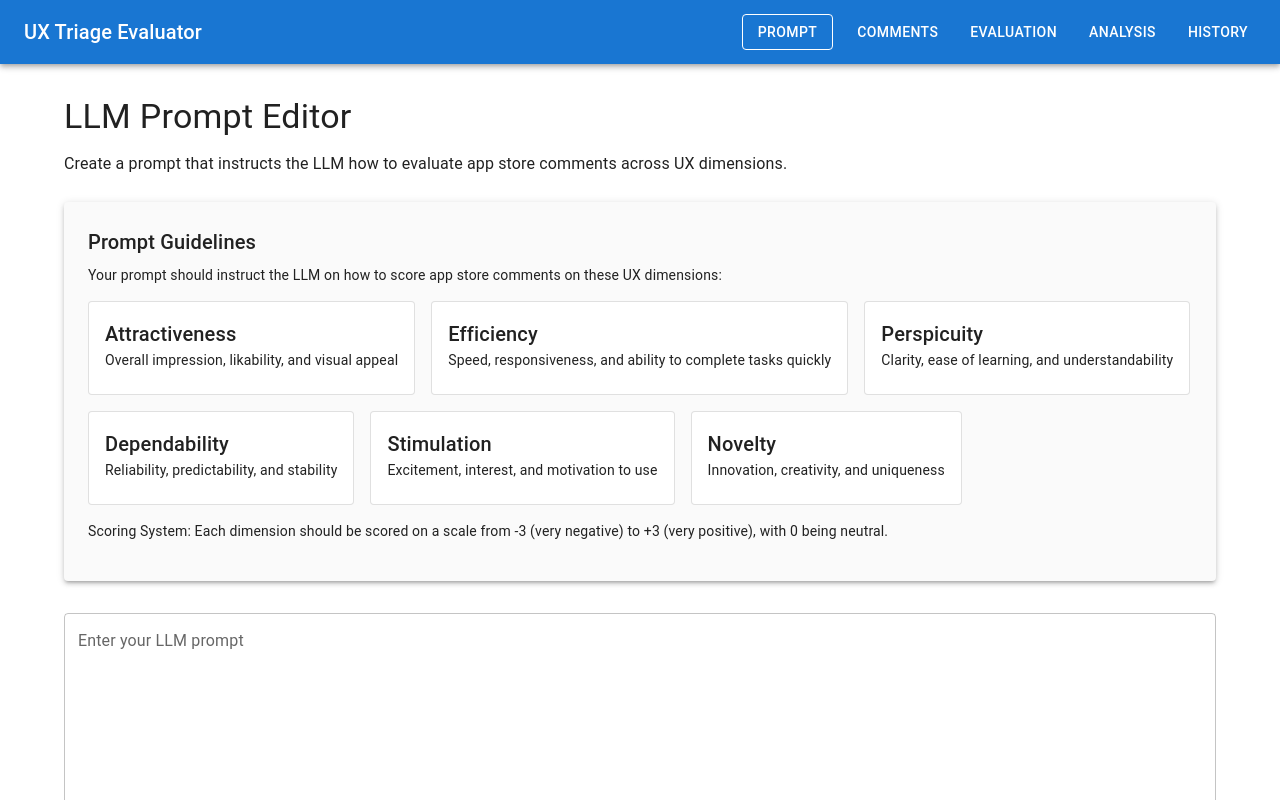
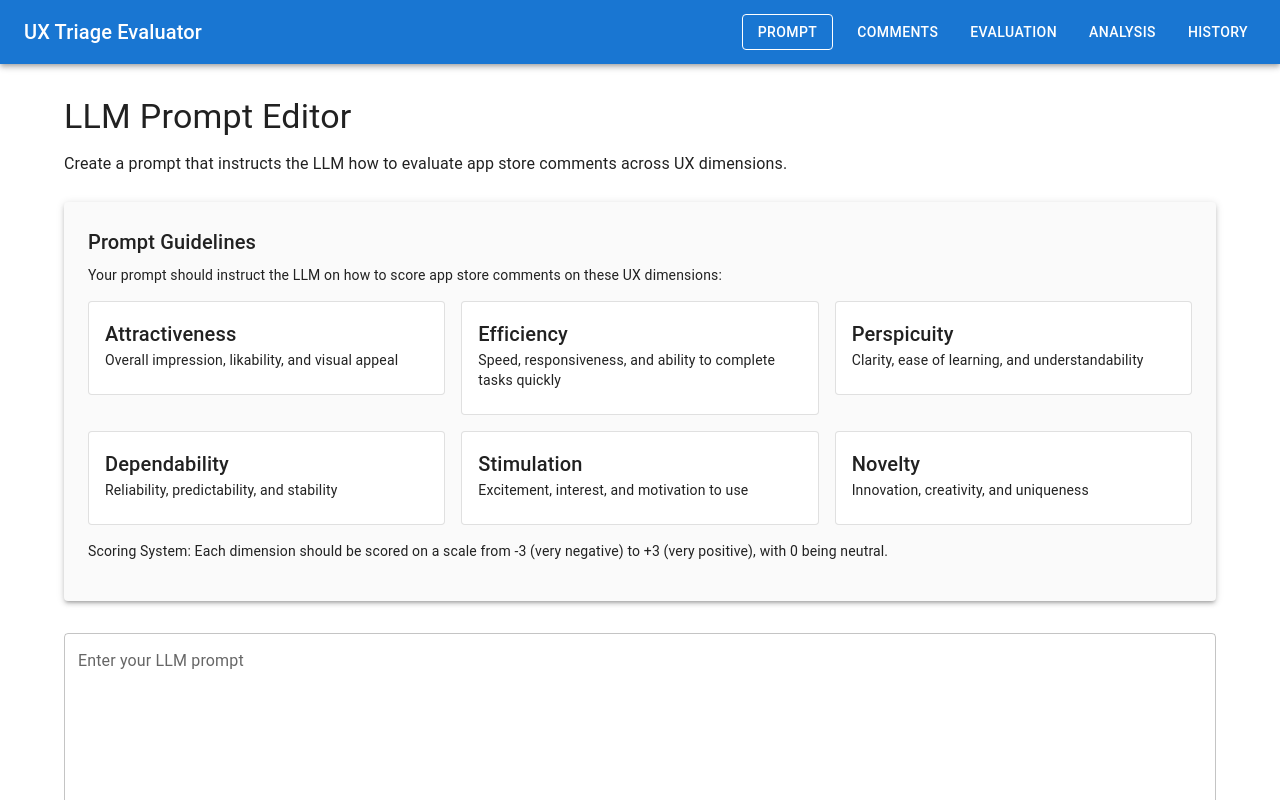
Before and after one commit to BananTop/ux-triage-evaluator, a React (Create React App) app in the folder ux-triage-evaluator/: page / in a window 1280 px wide. Shown: the top 800 px of the page. Built offline with nearby package versions, Linux system fonts and the light colour scheme.

Commit message:
Fix TypeScript errors in Grid components and Chart.js type definitions

```diff
--- a/ux-triage-evaluator/src/pages/AnalysisPage.tsx
+++ b/ux-triage-evaluator/src/pages/AnalysisPage.tsx
@@ -17,7 +17,7 @@ import {
   Divider,
   Alert
 } from '@mui/material';
-import { Chart as ChartJS, RadialLinearScale, PointElement, LineElement, Filler, Tooltip, Legend } from 'chart.js';
+import { Chart as ChartJS, RadialLinearScale, PointElement, LineElement, Filler, Tooltip, Legend, ScriptableContext, Scale, Tick } from 'chart.js';
 import { Radar } from 'react-chartjs-2';
 import Layout from '../components/Layout';
 import { useAppContext } from '../contexts/AppContext';
@@ -47,7 +47,7 @@ const AnalysisPage: React.FC = () => {
   const [dimensionAverages, setDimensionAverages] = useState<Record<string, number>>({});
 
   // Reference for the chart canvas (for export)
-  const chartRef = useRef<ChartJS>(null);
+  const chartRef = useRef<ChartJS<'radar', number[], unknown>>(null);
 
   useEffect(() => {
     if (state.evaluations.length === 0) {
@@ -154,7 +154,9 @@ const AnalysisPage: React.FC = () => {
         max: 100,
         ticks: {
           stepSize: 20,
-          callback: (value: number) => `${value}%`,
+          callback: function(this: Scale<any>, tickValue: number | string, index: number, ticks: Tick[]) {
+            return `${Number(tickValue)}%`;
+          },
         },
         pointLabels: {
           font: {
@@ -169,7 +171,9 @@ const AnalysisPage: React.FC = () => {
       },
       tooltip: {
         callbacks: {
-          label: (context: any) => `${context.dataset.label}: ${context.raw.toFixed(1)}%`,
+          label: function(context: any) {
+            return `${context.dataset.label}: ${context.raw.toFixed(1)}%`;
+          },
         },
       },
     },
@@ -230,9 +234,9 @@ const AnalysisPage: React.FC = () => {
         Analysis Results
       </Typography>
 
-      <Grid container spacing={4}>
+      <Box display="grid" gridTemplateColumns={{xs: '1fr', md: 'repeat(3, 1fr)'}} gap={4}>
         {/* Overall Alignment Score */}
-        <Grid item xs={12} md={4}>
+        <Box>
           <Paper elevation={3} sx={{ p: 3, height: '100%' }}>
             <Typography variant="h6" gutterBottom>
               Overall Alignment
@@ -279,10 +283,10 @@ const AnalysisPage: React.FC = () => {
                 : 'Poor alignment between LLM and human evaluations.'}
             </Typography>
           </Paper>
-        </Grid>
+        </Box>
 
         {/* Alignment Highlights */}
-        <Grid item xs={12} md={8}>
+        <Box sx={{ gridColumn: {md: 'span 2'} }}>
           <Paper elevation={3} sx={{ p: 3, height: '100%' }}>
             <Typography variant="h6" gutterBottom>
               Alignment Highlights
@@ -328,10 +332,10 @@ const AnalysisPage: React.FC = () => {
               </Typography>
             </Box>
           </Paper>
-        </Grid>
+        </Box>
 
         {/* Alignment Radar Chart */}
-        <Grid item xs={12} md={6}>
+        <Box>
           <Paper elevation={3} sx={{ p: 3 }}>
             <Typography variant="h6" gutterBottom>
               Dimension Alignment
@@ -340,10 +344,10 @@ const AnalysisPage: React.FC = () => {
               <Radar ref={chartRef} data={chartData} options={chartOptions} />
             </Box>
           </Paper>
-        </Grid>
+        </Box>
 
         {/* Dimension Alignment Table */}
-        <Grid item xs={12} md={6}>
+        <Box>
           <Paper elevation={3} sx={{ p: 3 }}>
             <Typography variant="h6" gutterBottom>
               Dimension Details
@@ -377,10 +381,10 @@ const AnalysisPage: React.FC = () => {
               </Table>
             </TableContainer>
           </Paper>
-        </Grid>
+        </Box>
 
         {/* Misaligned Comments */}
-        <Grid item xs={12}>
+        <Box sx={{ gridColumn: '1 / -1' }}>
           <Paper elevation={3} sx={{ p: 3 }}>
             <Typography variant="h6" gutterBottom>
               Most Misaligned Comments
@@ -390,9 +394,9 @@ const AnalysisPage: React.FC = () => {
               Reviewing these could help improve the prompt.
             </Typography>
 
-            <Grid container spacing={3}>
+            <Box display="grid" gap={3}>
               {misalignedComments.map((comment) => (
-                <Grid item xs={12} key={comment.review_id}>
+                <Box key={comment.review_id}>
                   <Card variant="outlined">
                     <CardContent>
                       <Box sx={{ display: 'flex', justifyContent: 'space-between', mb: 2 }}>
@@ -447,14 +451,14 @@ const AnalysisPage: React.FC = () => {
                       </TableContainer>
                     </CardContent>
                   </Card>
-                </Grid>
+                </Box>
               ))}
-            </Grid>
+            </Box>
           </Paper>
-        </Grid>
+        </Box>
 
         {/* Action Buttons */}
-        <Grid item xs={12}>
+        <Box sx={{ gridColumn: '1 / -1' }}>
           <Box sx={{ display: 'flex', justifyContent: 'space-between', mt: 2 }}>
             <Button variant="outlined" onClick={() => navigate('/evaluation')}>
               Back to Evaluation
@@ -477,8 +481,8 @@ const AnalysisPage: React.FC = () => {
               </Button>
             </Box>
           </Box>
-        </Grid>
-      </Grid>
+        </Box>
+      </Box>
     </Layout>
   );
 };
--- a/ux-triage-evaluator/src/pages/EvaluationPage.tsx
+++ b/ux-triage-evaluator/src/pages/EvaluationPage.tsx
@@ -285,9 +285,9 @@ const EvaluationPage: React.FC = () => {
         </Paper>
       </Box>
 
-      <Grid container spacing={3}>
+      <Box display="grid" gridTemplateColumns={{xs: '1fr', md: 'repeat(2, 1fr)'}} gap={3}>
         {/* Human Evaluation */}
-        <Grid item xs={12} md={6}>
+        <Box>
           <Paper elevation={3} sx={{ p: 3, height: '100%' }}>
             <Typography variant="h6" gutterBottom>
               Your Evaluation
@@ -326,10 +326,10 @@ const EvaluationPage: React.FC = () => {
               ))}
             </Stack>
           </Paper>
-        </Grid>
+        </Box>
 
         {/* LLM Evaluation */}
-        <Grid item xs={12} md={6}>
+        <Box>
           <Paper elevation={3} sx={{ p: 3, height: '100%' }}>
             <Typography variant="h6" gutterBottom>
               LLM Evaluation
@@ -365,8 +365,8 @@ const EvaluationPage: React.FC = () => {
               </Stack>
             )}
           </Paper>
-        </Grid>
-      </Grid>
+        </Box>
+      </Box>
 
       <Box sx={{ display: 'flex', justifyContent: 'space-between', mt: 4 }}>
         <Button variant="outlined" onClick={() => navigate('/comments')}>
--- a/ux-triage-evaluator/src/pages/HistoryPage.tsx
+++ b/ux-triage-evaluator/src/pages/HistoryPage.tsx
@@ -138,9 +138,9 @@ const HistoryPage: React.FC = () => {
       </Paper>
 
       {/* Prompt History Cards */}
-      <Grid container spacing={3}>
+      <Box display="grid" gap={3}>
         {state.promptHistory.map((entry, index) => (
-          <Grid item xs={12} key={entry.id}>
+          <Box key={entry.id}>
             <Card>
               <CardContent>
                 <Box sx={{ display: 'flex', justifyContent: 'space-between', alignItems: 'flex-start', mb: 2 }}>
@@ -214,9 +214,9 @@ const HistoryPage: React.FC = () => {
                 </Button>
               </CardActions>
             </Card>
-          </Grid>
+          </Box>
         ))}
-      </Grid>
+      </Box>
 
       <Box sx={{ mt: 4 }}>
         <Button variant="outlined" onClick={() => navigate('/')}>
--- a/ux-triage-evaluator/src/pages/PromptPage.tsx
+++ b/ux-triage-evaluator/src/pages/PromptPage.tsx
@@ -67,8 +67,8 @@ const PromptPage: React.FC = () => {
         <Typography variant="body2" paragraph>
           Your prompt should instruct the LLM on how to score app store comments on these UX dimensions:
         </Typography>
-        <Grid container spacing={2} sx={{ mb: 2 }}>
-          <Grid item xs={12} sm={6} md={4}>
+        <Box display="grid" gridTemplateColumns={{xs: '1fr', sm: 'repeat(2, 1fr)', md: 'repeat(3, 1fr)'}} gap={2} sx={{ mb: 2 }}>
+          <Box>
             <Card variant="outlined">
               <CardContent>
                 <Typography variant="h6">Attractiveness</Typography>
@@ -77,8 +77,8 @@ const PromptPage: React.FC = () => {
                 </Typography>
               </CardContent>
             </Card>
-          </Grid>
-          <Grid item xs={12} sm={6} md={4}>
+          </Box>
+          <Box>
             <Card variant="outlined">
               <CardContent>
                 <Typography variant="h6">Efficiency</Typography>
@@ -87,8 +87,8 @@ const PromptPage: React.FC = () => {
                 </Typography>
               </CardContent>
             </Card>
-          </Grid>
-          <Grid item xs={12} sm={6} md={4}>
+          </Box>
+          <Box>
             <Card variant="outlined">
               <CardContent>
                 <Typography variant="h6">Perspicuity</Typography>
@@ -97,8 +97,8 @@ const PromptPage: React.FC = () => {
                 </Typography>
               </CardContent>
             </Card>
-          </Grid>
-          <Grid item xs={12} sm={6} md={4}>
+          </Box>
+          <Box>
             <Card variant="outlined">
               <CardContent>
                 <Typography variant="h6">Dependability</Typography>
@@ -107,8 +107,8 @@ const PromptPage: React.FC = () => {
                 </Typography>
               </CardContent>
             </Card>
-          </Grid>
-          <Grid item xs={12} sm={6} md={4}>
+          </Box>
+          <Box>
             <Card variant="outlined">
               <CardContent>
                 <Typography variant="h6">Stimulation</Typography>
@@ -117,8 +117,8 @@ const PromptPage: React.FC = () => {
                 </Typography>
               </CardContent>
             </Card>
-          </Grid>
-          <Grid item xs={12} sm={6} md={4}>
+          </Box>
+          <Box>
             <Card variant="outlined">
               <CardContent>
                 <Typography variant="h6">Novelty</Typography>
@@ -127,8 +127,8 @@ const PromptPage: React.FC = () => {
                 </Typography>
               </CardContent>
             </Card>
-          </Grid>
-        </Grid>
+          </Box>
+        </Box>
         <Typography variant="body2" paragraph>
           Scoring System: Each dimension should be scored on a scale from -3 (very negative) to +3 (very positive), with 0 being neutral.
         </Typography>
@@ -173,9 +173,9 @@ const PromptPage: React.FC = () => {
           <Typography variant="h5" gutterBottom>
             Recent Prompts
           </Typography>
-          <Grid container spacing={2}>
+          <Box display="grid" gap={2}>
             {state.promptHistory.slice(0, 3).map((entry) => (
-              <Grid item xs={12} key={entry.id}>
+              <Box key={entry.id}>
                 <Card>
                   <CardContent>
                     <Typography variant="subtitle2" color="text.secondary">
@@ -210,9 +210,9 @@ const PromptPage: React.FC = () => {
                     </Button>
                   </CardActions>
                 </Card>
-              </Grid>
+              </Box>
             ))}
-          </Grid>
+          </Box>
           {state.promptHistory.length > 3 && (
             <Box sx={{ textAlign: 'center', mt: 2 }}>
               <Button onClick={() => navigate('/history')}>
```
